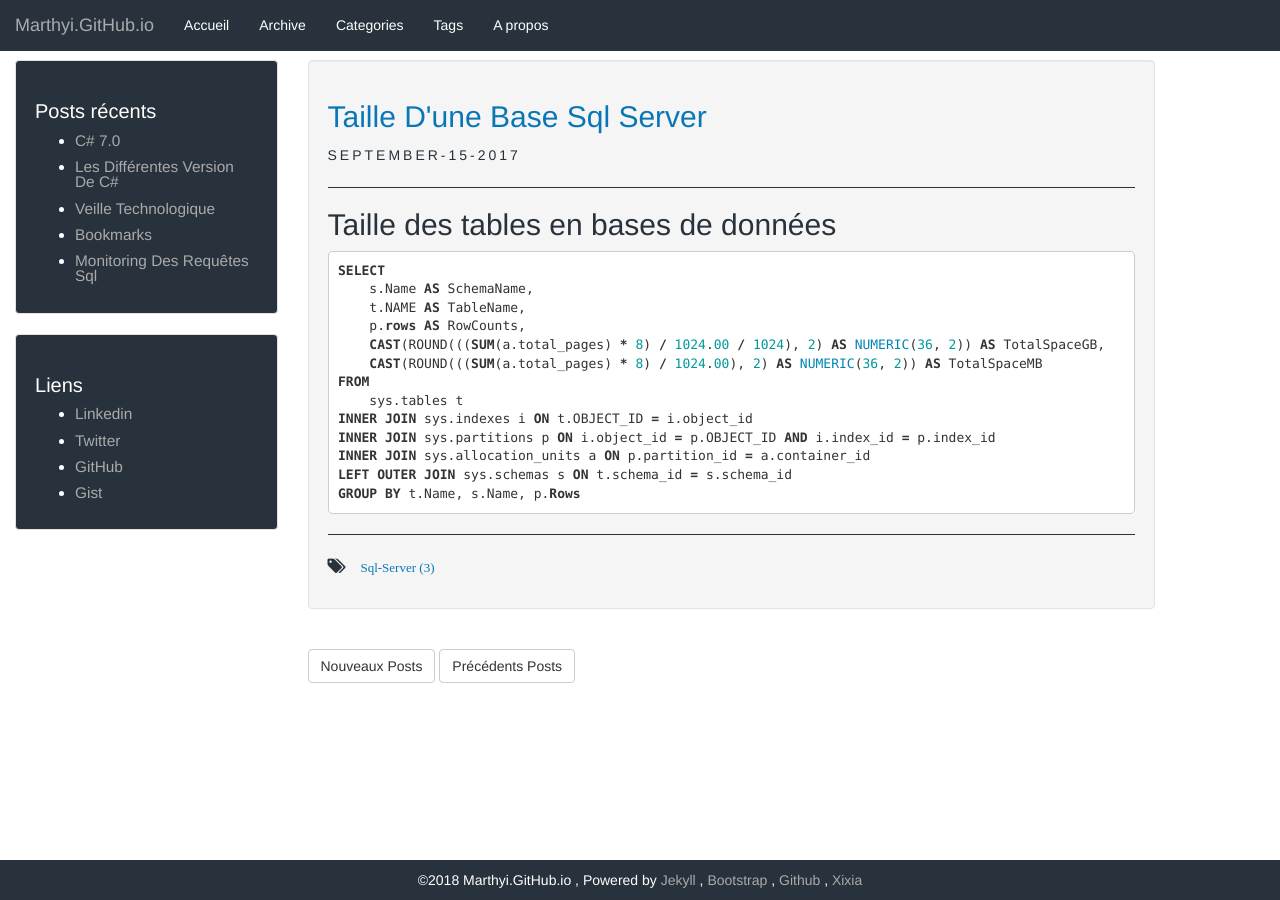
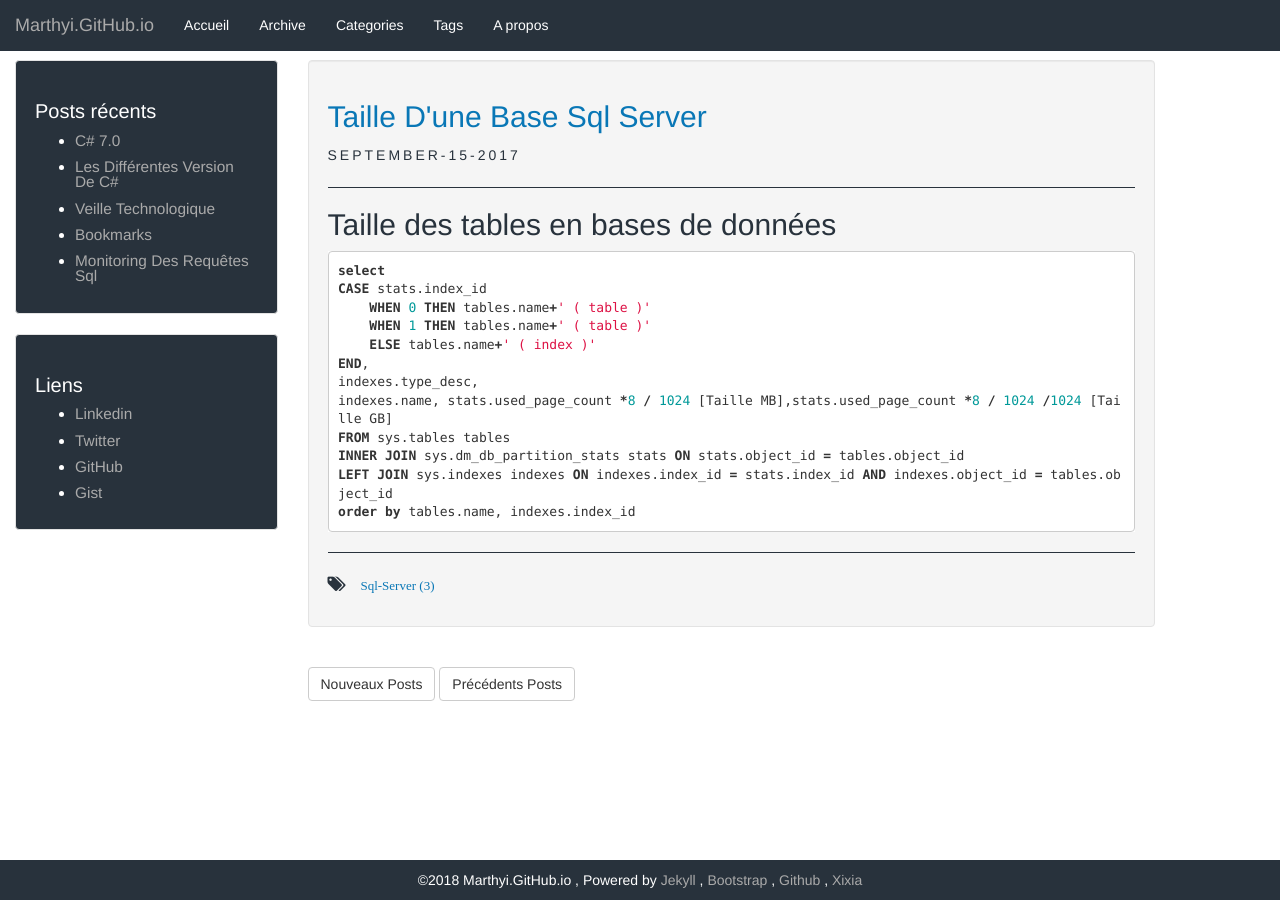
Before and after one commit to Marthyi/marthyi.github.io, a Jekyll site: the page built from _posts/2017-09-15-Taille-d'une-base-SQL-Server.md, in a window 1280 px wide. Built offline with Jekyll 4.4.1, drawn with Linux system fonts in a browser that asks for light colours; our own code applies the rules of GitHub Pages for plain Markdown files.

Commit message:
update sql article

`````diff
--- a/_posts/2017-09-15-Taille-d'une-base-SQL-Server.md
+++ b/_posts/2017-09-15-Taille-d'une-base-SQL-Server.md
@@ -5,17 +5,16 @@ tags: Sql-Server
 ## Taille des tables en bases de donn&eacute;es
 
 ```` sql
-SELECT
-    s.Name AS SchemaName,
-    t.NAME AS TableName,
-    p.rows AS RowCounts,
-    CAST(ROUND(((SUM(a.total_pages) * 8) / 1024.00 / 1024), 2) AS NUMERIC(36, 2)) AS TotalSpaceGB,
-    CAST(ROUND(((SUM(a.total_pages) * 8) / 1024.00), 2) AS NUMERIC(36, 2)) AS TotalSpaceMB
-FROM
-    sys.tables t
-INNER JOIN sys.indexes i ON t.OBJECT_ID = i.object_id
-INNER JOIN sys.partitions p ON i.object_id = p.OBJECT_ID AND i.index_id = p.index_id
-INNER JOIN sys.allocation_units a ON p.partition_id = a.container_id
-LEFT OUTER JOIN sys.schemas s ON t.schema_id = s.schema_id
-GROUP BY t.Name, s.Name, p.Rows
+select
+CASE stats.index_id
+    WHEN 0 THEN tables.name+' ( table )'
+    WHEN 1 THEN tables.name+' ( table )'
+    ELSE tables.name+' ( index )'
+END,
+indexes.type_desc,
+indexes.name, stats.used_page_count *8 / 1024 [Taille MB],stats.used_page_count *8 / 1024 /1024 [Taille GB]
+FROM sys.tables tables
+INNER JOIN sys.dm_db_partition_stats stats ON stats.object_id = tables.object_id
+LEFT JOIN sys.indexes indexes ON indexes.index_id = stats.index_id AND indexes.object_id = tables.object_id
+order by tables.name, indexes.index_id
 ````
`````
